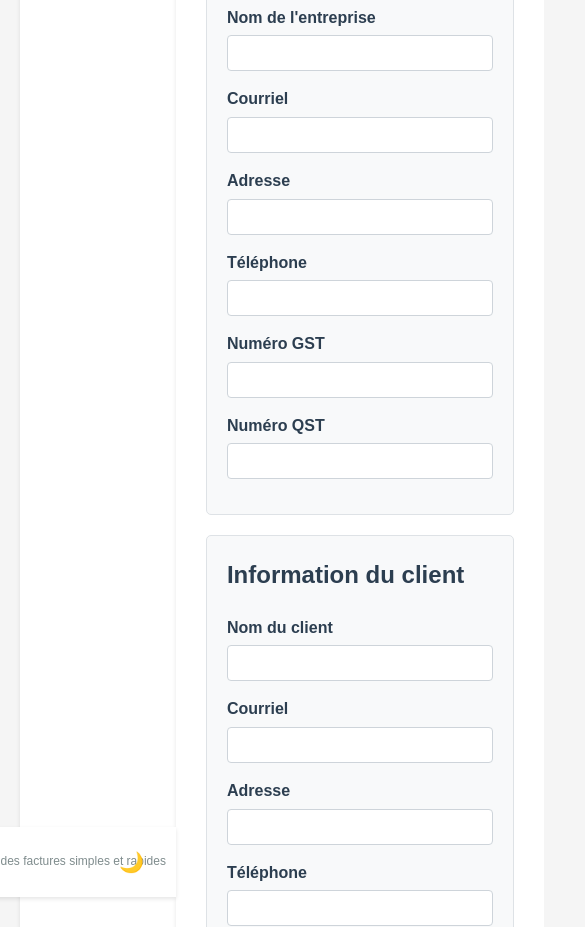
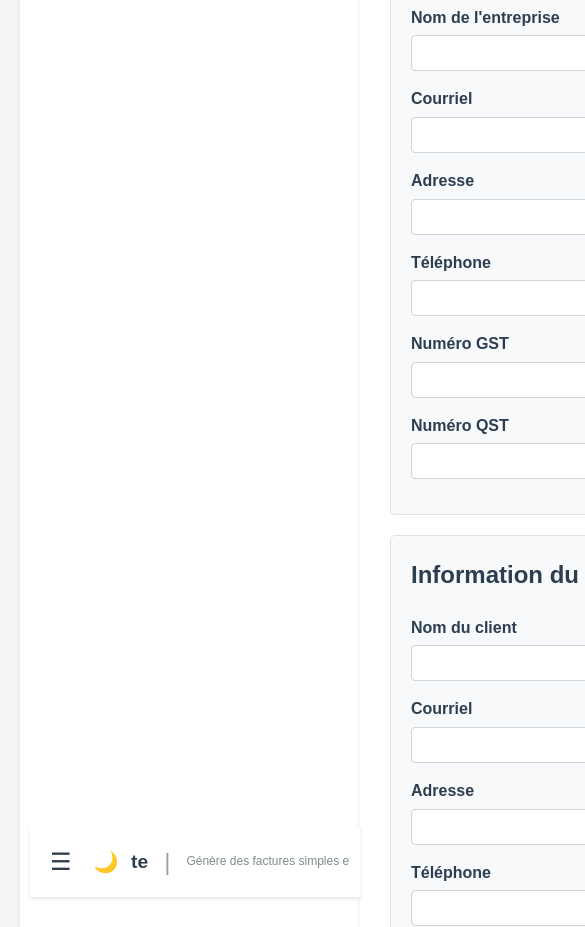
Before and after one commit to propea33/factures, a plain HTML site: page index.html in a window 390 px wide. Shown: the part 173-1100 px from the top of the page, 585 px wide, since content can reach past the window. Drawn offline with nearby package versions, Linux system fonts and the light colour scheme.

Commit message:
Update styles.css

```diff
--- a/styles.css
+++ b/styles.css
@@ -1,9 +1,6 @@
 /* Dark Mode Toggle */
 .dark-mode-toggle {
-    position: absolute;
-    right: 20px;
-    top: 50%;
-    transform: translateY(-50%);
+    position: static; /* Changed from absolute */
     background: none;
     border: none;
     font-size: 20px;
@@ -242,25 +239,23 @@ button:hover {
 .navbar {
     background-color: #fff;
     padding: 15px 20px;
-    display: flex;
-    align-items: center;
-    justify-content: center;
     box-shadow: 0 2px 4px rgba(0, 0, 0, 0.1);
     position: sticky;
     top: 0;
     z-index: 100;
     min-height: 70px;
     width: 100%;
-    position: relative;
+    display: flex;
+    align-items: center;
+    justify-content: space-between; /* Changed to space-between */
 }
 
 .title-container {
+    flex: 1;
     display: flex;
     align-items: center;
+    justify-content: center;
     gap: 12px;
-    justify-content: center;
-    margin: 0 auto;
-    padding: 0 40px; /* Espace pour le bouton de menu */
 }
 
 .navbar h1 {
@@ -283,10 +278,7 @@ button:hover {
 }
 
 .toggle-sidebar {
-    position: absolute;
-    left: 20px;
-    top: 50%;
-    transform: translateY(-50%);
+    position: static; /* Changed from absolute */
     background: none;
     border: none;
     font-size: 28px;
@@ -626,10 +618,8 @@ button:hover {
         margin-left: 0;
     }
 
-     .title-container {
-        width: 100%;
-        padding: 0 35px; /* Ajusté pour le mobile */
-        flex-wrap: nowrap;
+   .title-container {
+        padding: 0;
         white-space: nowrap;
         overflow: hidden;
     }
@@ -646,8 +636,7 @@ button:hover {
         font-size: 1.2em;
     }
 
-    .toggle-sidebar {
-        left: 10px;
+   .toggle-sidebar {
         font-size: 24px;
         padding: 6px 10px;
     }
```
